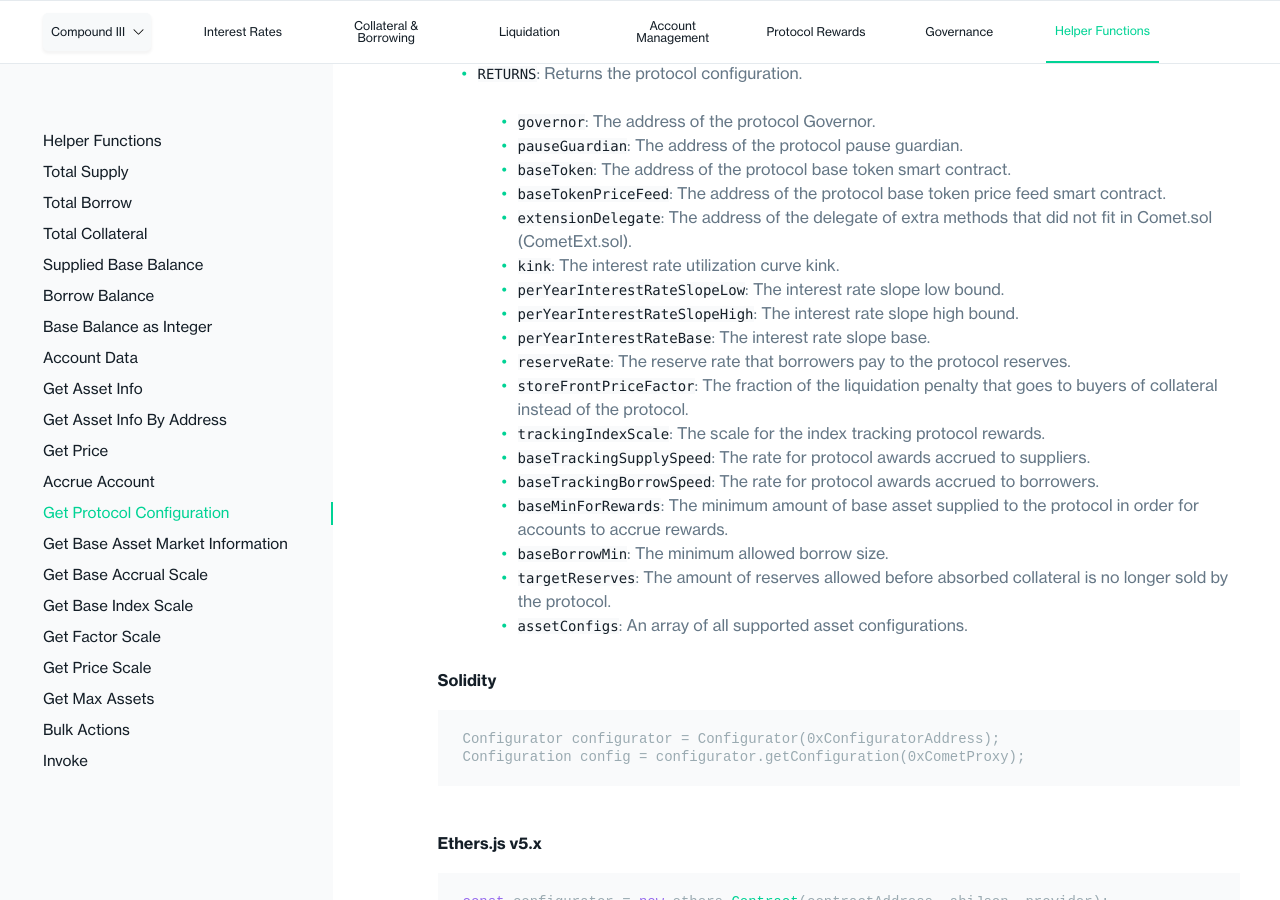
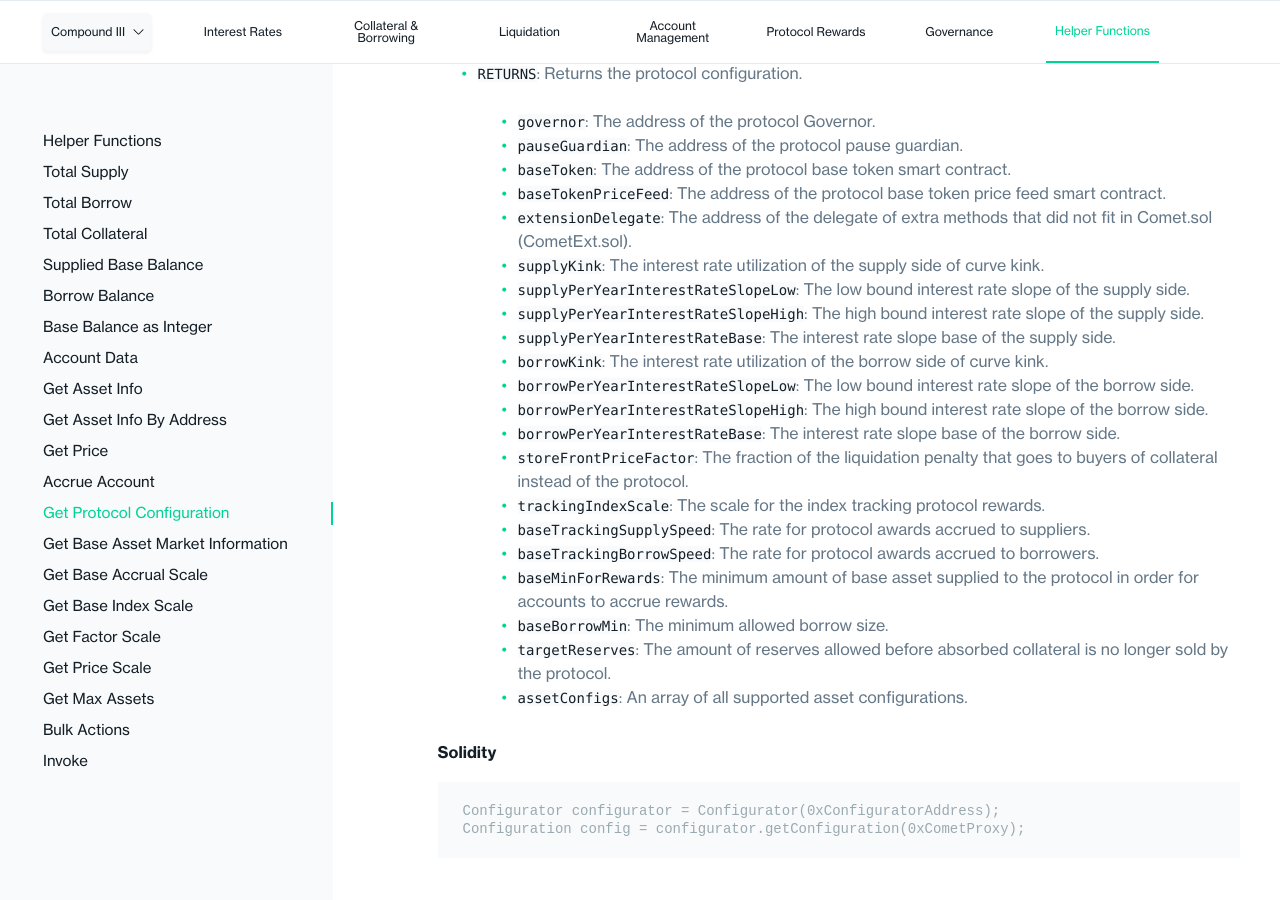
Before and after one commit to compound-finance/compound-finance.github.io, a Jekyll site: the page built from docs/pages/v3/helper-functions.md, in a window 1280 px wide and 900 px high, scrolled down 9960 px. Built offline with Jekyll 4.4.1, drawn with Linux system fonts in a browser that asks for light colours.

Commit message:
Updated function returns

```diff
--- a/docs/pages/v3/helper-functions.md
+++ b/docs/pages/v3/helper-functions.md
@@ -426,11 +426,14 @@ function getConfiguration(address cometProxy) external view returns (Configurati
   * `baseToken`: The address of the protocol base token smart contract.
   * `baseTokenPriceFeed`: The address of the protocol base token price feed smart contract.
   * `extensionDelegate`: The address of the delegate of extra methods that did not fit in Comet.sol (CometExt.sol).
-  * `kink`: The interest rate utilization curve kink.
-  * `perYearInterestRateSlopeLow`: The interest rate slope low bound.
-  * `perYearInterestRateSlopeHigh`: The interest rate slope high bound.
-  * `perYearInterestRateBase`: The interest rate slope base.
-  * `reserveRate`: The reserve rate that borrowers pay to the protocol reserves.
+  * `supplyKink`: The interest rate utilization of the supply side of curve kink.
+  * `supplyPerYearInterestRateSlopeLow`: The low bound interest rate slope of the supply side.
+  * `supplyPerYearInterestRateSlopeHigh`: The high bound interest rate slope of the supply side.
+  * `supplyPerYearInterestRateBase`: The interest rate slope base of the supply side.
+  * `borrowKink`: The interest rate utilization of the borrow side of curve kink.
+  * `borrowPerYearInterestRateSlopeLow`: The low bound interest rate slope of the borrow side.
+  * `borrowPerYearInterestRateSlopeHigh`: The high bound interest rate slope of the borrow side.
+  * `borrowPerYearInterestRateBase`: The interest rate slope base of the borrow side.
   * `storeFrontPriceFactor`: The fraction of the liquidation penalty that goes to buyers of collateral instead of the protocol.
   * `trackingIndexScale`: The scale for the index tracking protocol rewards.
   * `baseTrackingSupplySpeed`: The rate for protocol awards accrued to suppliers.
```
